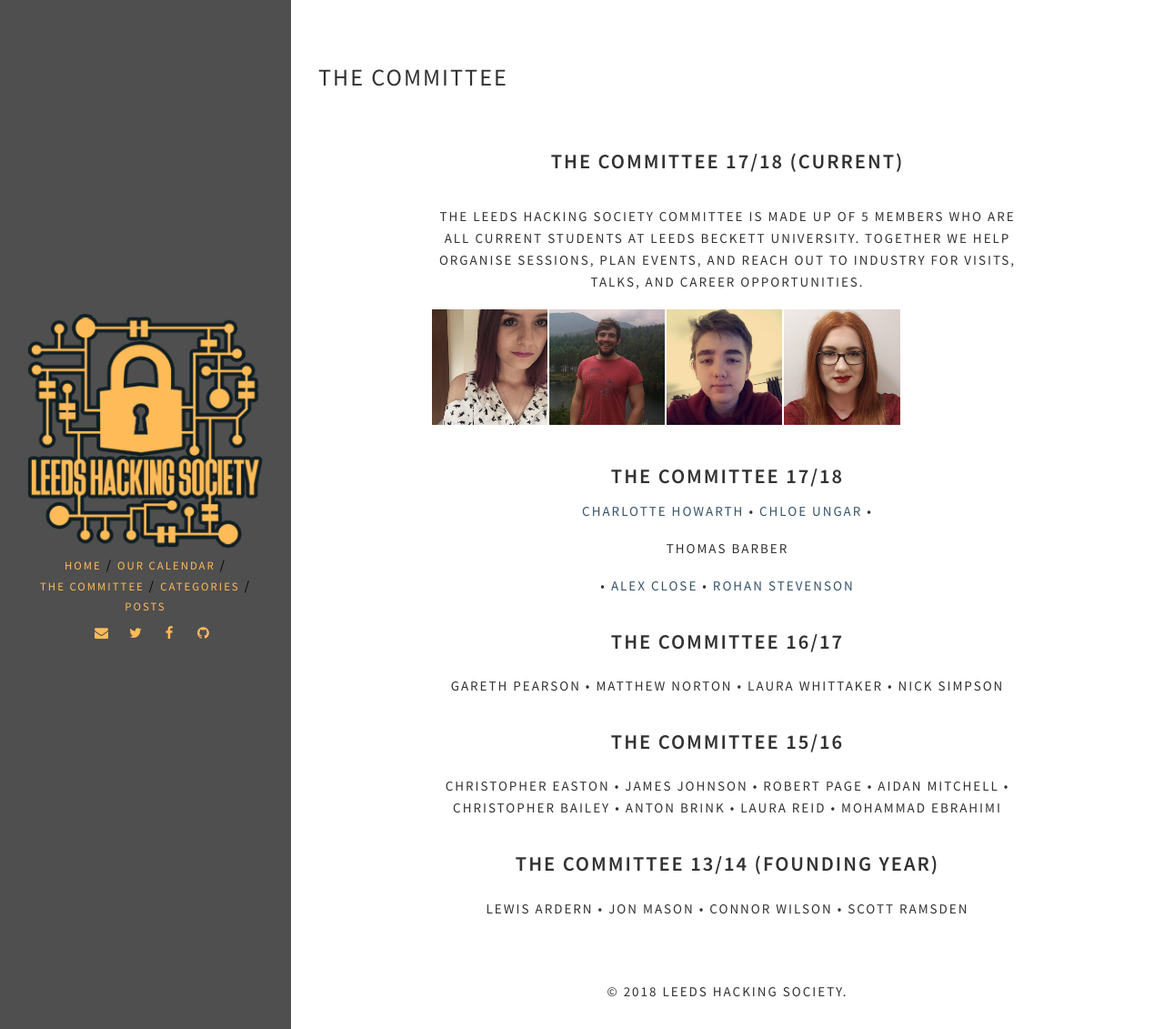
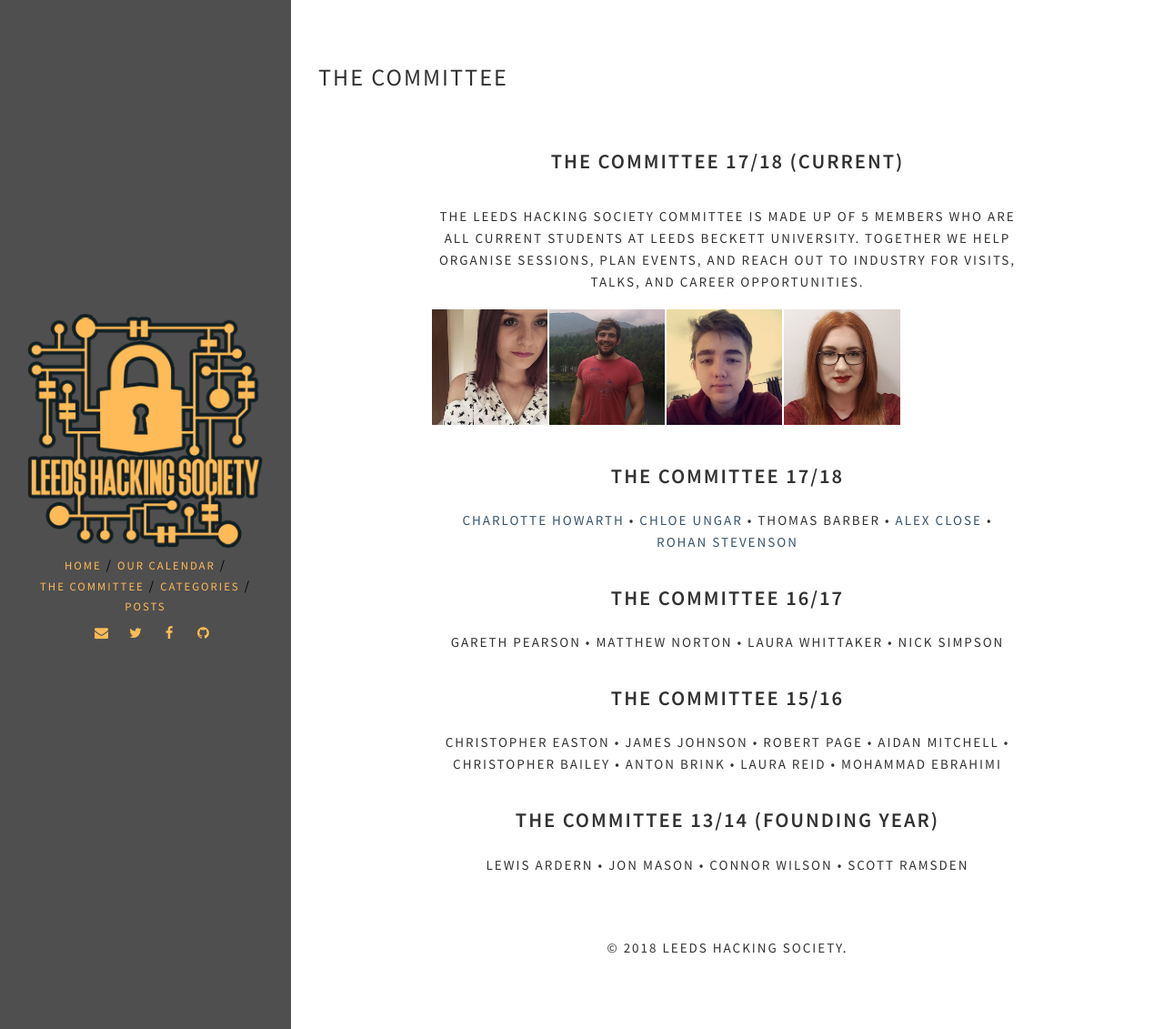
Before and after one commit to LeedsHackingSociety/LeedsHackingSociety.github.io, a Jekyll site: the page built from committee.html, in a window 1280 px wide. Shown: the whole page at 91% size. Built offline with Jekyll 4.4.1, drawn with Linux system fonts in a browser that asks for light colours; part of the change alters nothing that is shown.

```diff
--- a/committee.html
+++ b/committee.html
@@ -93,7 +93,7 @@ permalink: /committee/
 
             <div class="previous">
             <h3> The Committee 17/18 </h3>
-            <a href="https://twitter.com/charlieamber94">Charlotte Howarth</a> • <a href="https://twitter.com/ChloeUngarMedia">Chloe Ungar</a> • <p> Thomas Barber </p> • <a href="https://twitter.com/a_close98">Alex Close</a>  • <a href="https://twitter.com/wantabrew">Rohan Stevenson</a>
+            <p> <a href="https://twitter.com/charlieamber94">Charlotte Howarth</a> • <a href="https://twitter.com/ChloeUngarMedia">Chloe Ungar</a> • Thomas Barber • <a href="https://twitter.com/a_close98">Alex Close</a>  • <a href="https://twitter.com/wantabrew">Rohan Stevenson</a> </p>
             </div>
 
             <div class="previous">
```
